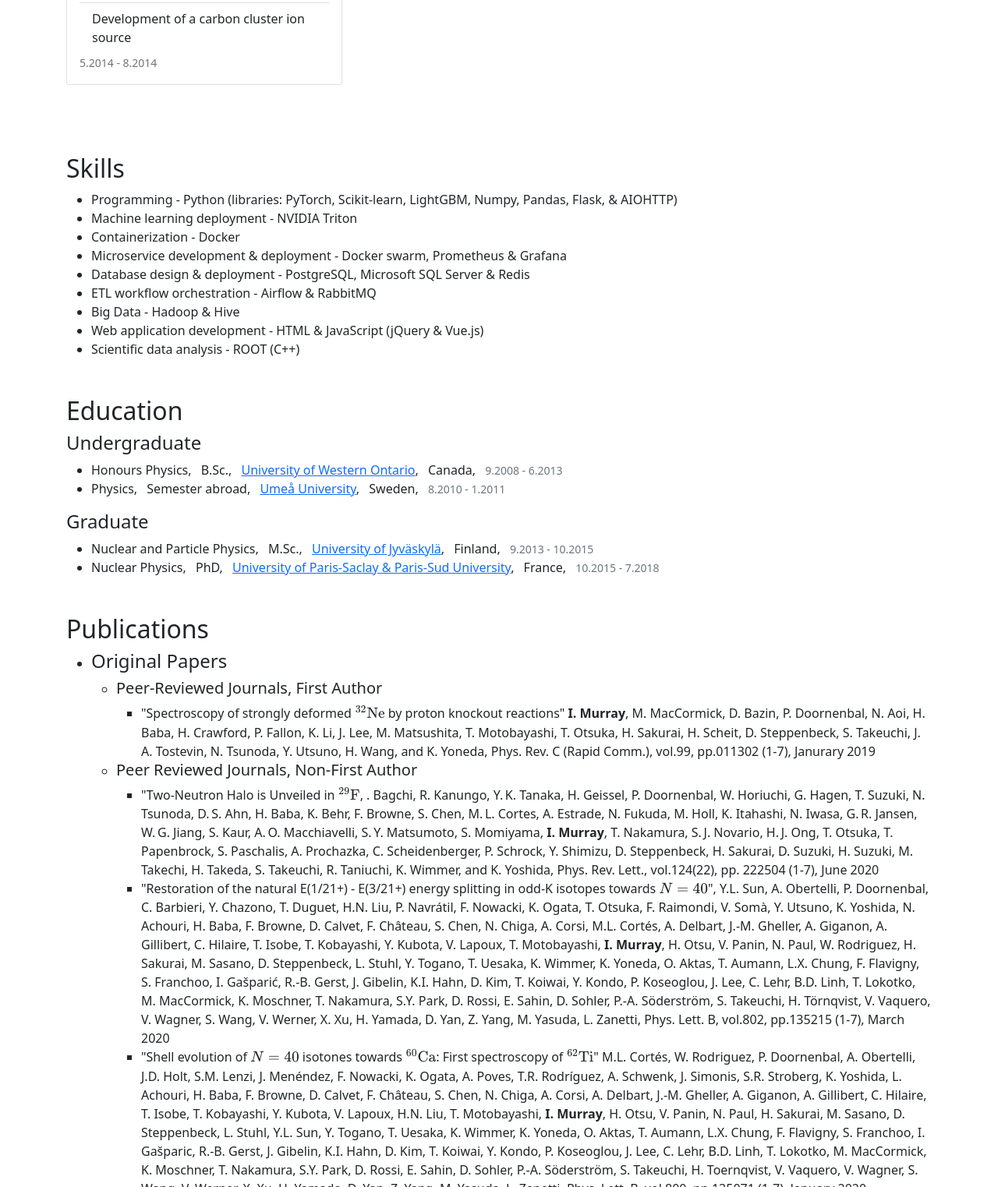
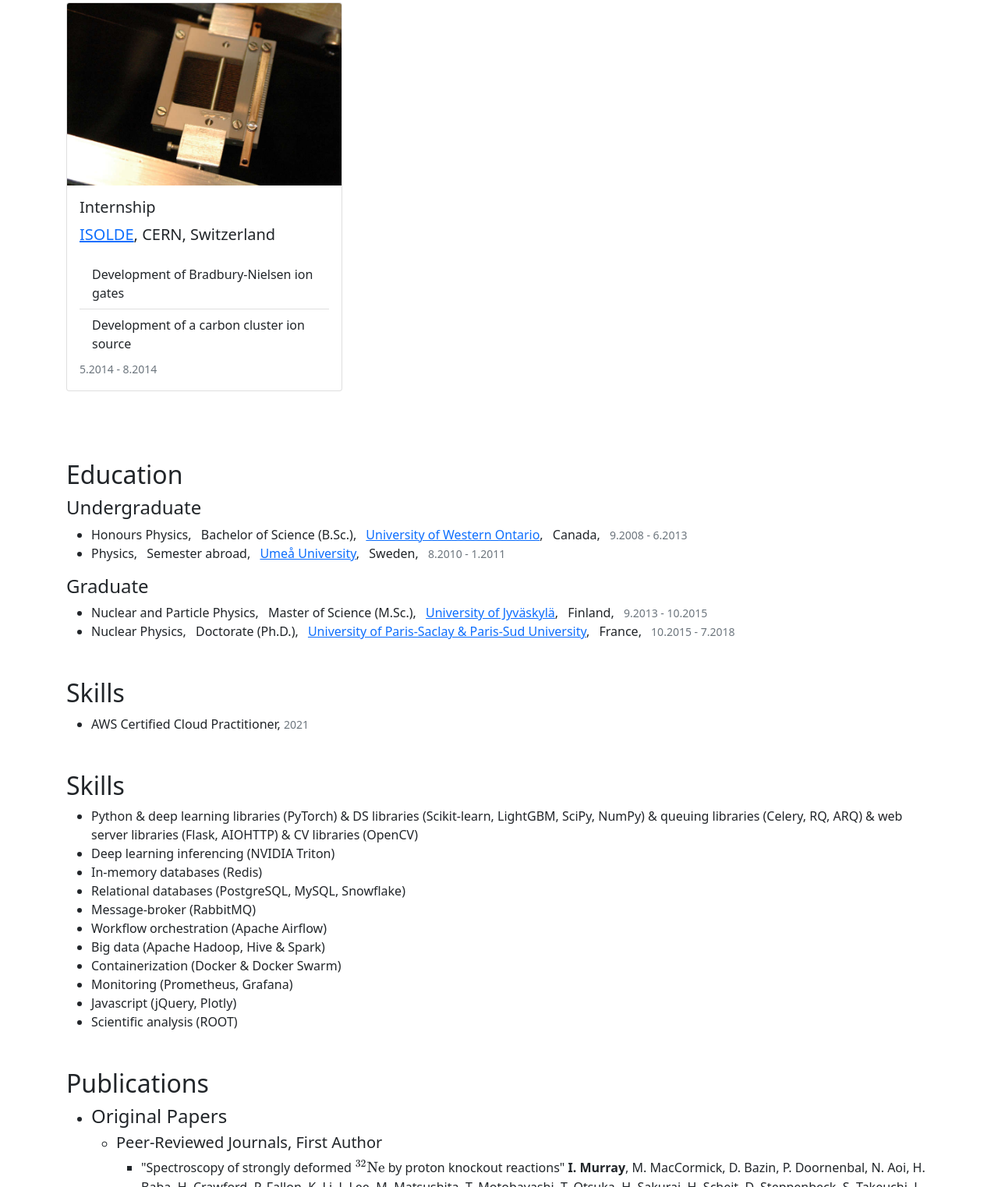
Before and after one commit to i-murray/i-murray.github.io, a plain HTML site: page index.html in a window 1280 px wide. Shown: the part 1913-3436 px from the top of the page at 78% size. Drawn offline with nearby package versions, Linux system fonts and the light colour scheme.

Commit message:
Update info

```diff
--- a/index.html
+++ b/index.html
@@ -92,17 +92,25 @@
                             <p class="lead"><a href="http://www.micron.com">Micron Memory Japan</a>, Hiroshima, Japan</p>
                             <ul class="list-group list-group-flush">
                                 <li class="list-group-item">
-                                    <p class="card-text">Research on novel AI (generative deep learning) models to enhance photolithography correction accuracy
+                                    <p class="card-text">Development of a novel technique for advanced process control utilizing deep learning models, so-called A.I. process control (AIPC)
                                         <ul>
-                                            <li>Improved DRAM on-product overlay by greater than 20%</li>
-                                            <li>Showcased proof-of-concept microservice-based application for real-time ETL data pipelines, continous model training & serialization, and serving</li>
+                                            <li>Improved DRAM on-product overlay through AIPC photolithography corrections by greater than 10%</li>
+                                            <ul>
+                                                <li>Demonstrated proof-of-concept microservice-based application, including real-time ETL data pipelines, continuous deep learning model training & serialization, and model serving (inference) on a 4x NVIDIA V100 GPU system</li>
+                                            </ul>
                                         </ul>
                                     </p>
                                 </li>
                                 <li class="list-group-item">
-                                    <p class="card-text">Development of web-application to automate process context impact estimation on metrology</p>
+                                    <p class="card-text">Development of a web-application to automate process context impact estimation on inline metrology</p>
                                     <ul>
-                                        <li>Demonstrated solution to enable non-experts to train and interact with ML models (RF, DT, & GBM) and provide interpretable feature importance</li>
+                                        <li>Provided AutoML solution for context $\leftrightarrow$ metrology linking & impact estimation</li>
+                                    </ul>
+                                </li>
+                                <li class="list-group-item">
+                                    <p class="card-text">Development of a digital twin of a photolithography correction feedback system was built for optimization and simulation an advanced control method: so-called wafer level context grouping</p>
+                                    <ul>
+                                        <li>Triggered the introduction of a new advanced control system in production</li>
                                     </ul>
                                 </li>
                             </ul>
@@ -258,25 +266,13 @@
                     </div>
                 </div>
             </div>
-            <h2 class="mt-5">Skills</h2>
-            <ul>
-                <li>Programming - Python (libraries: PyTorch, Scikit-learn, LightGBM, Numpy, Pandas, Flask, & AIOHTTP)</li>
-                <li>Machine learning deployment - NVIDIA Triton</li>
-                <li>Containerization - Docker</li>
-                <li>Microservice development & deployment - Docker swarm, Prometheus & Grafana</li>
-                <li>Database design & deployment - PostgreSQL, Microsoft SQL Server & Redis</li>
-                <li>ETL workflow orchestration - Airflow & RabbitMQ</li>
-                <li>Big Data - Hadoop & Hive</li>
-                <li>Web application development - HTML & JavaScript (jQuery & Vue.js)</li>
-                <li>Scientific data analysis - ROOT (C++)</li>
-            </ul>
             <h2 class="mt-5">Education</h2>
             <h4>Undergraduate</h4>
             <ul>
                 <li>
                     <ul class="list-inline">
                         <li class="list-inline-item">Honours Physics,</li>
-                        <li class="list-inline-item">B.Sc.,</li>
+                        <li class="list-inline-item">Bachelor of Science (B.Sc.),</li>
                         <li class="list-inline-item"><a href="http://www.uwo.ca">University of Western Ontario</a>,</li>
                         <li class="list-inline-item">Canada,</li>
                         <li class="list-inline-item"><small class="text-muted">9.2008 - 6.2013</small></li>
@@ -297,7 +293,7 @@
                 <li>
                     <ul class="list-inline">
                         <li class="list-inline-item">Nuclear and Particle Physics,</li>
-                        <li class="list-inline-item">M.Sc.,</li>
+                        <li class="list-inline-item">Master of Science (M.Sc.),</li>
                         <li class="list-inline-item"><a href="http://www.jyu.fi">University of Jyväskylä</a>,</li>
                         <li class="list-inline-item">Finland,</li>
                         <li class="list-inline-item"><small class="text-muted">9.2013 - 10.2015</small></li>
@@ -306,12 +302,30 @@
                 <li>
                     <ul class="list-inline">
                         <li class="list-inline-item">Nuclear Physics,</li>
-                        <li class="list-inline-item">PhD,</li>
+                        <li class="list-inline-item">Doctorate (Ph.D.),</li>
                         <li class="list-inline-item"><a href="https://http://www.universite-paris-saclay.fr/en">University of Paris-Saclay & Paris-Sud University</a>,</li>
                         <li class="list-inline-item">France,</li>
                         <li class="list-inline-item"><small class="text-muted">10.2015 - 7.2018</small></li>
                     </ul>
                 </li>
+            </ul>
+            <h2 class="mt-5">Skills</h2>
+            <ul>
+                <li>AWS Certified Cloud Practitioner, <small class="text-muted">2021</small></li>
+            </ul>
+            <h2 class="mt-5">Skills</h2>
+            <ul>
+                <li>Python & deep learning libraries (PyTorch) & DS libraries (Scikit-learn, LightGBM, SciPy, NumPy) & queuing libraries (Celery, RQ, ARQ) & web server libraries (Flask, AIOHTTP) & CV libraries (OpenCV)</li>
+                <li>Deep learning inferencing (NVIDIA Triton)</li>
+                <li>In-memory databases (Redis)</li>
+                <li>Relational databases (PostgreSQL, MySQL, Snowflake)</li>
+                <li>Message-broker (RabbitMQ)</li>
+                <li>Workflow orchestration (Apache Airflow)</li>
+                <li>Big data (Apache Hadoop, Hive & Spark)</li>
+                <li>Containerization (Docker & Docker Swarm)</li>
+                <li>Monitoring (Prometheus, Grafana)</li>
+                <li>Javascript (jQuery, Plotly)</li>
+                <li>Scientific analysis (ROOT)</li>
             </ul>
             <h2 class="mt-5">Publications</h2>
             <ul>
```
